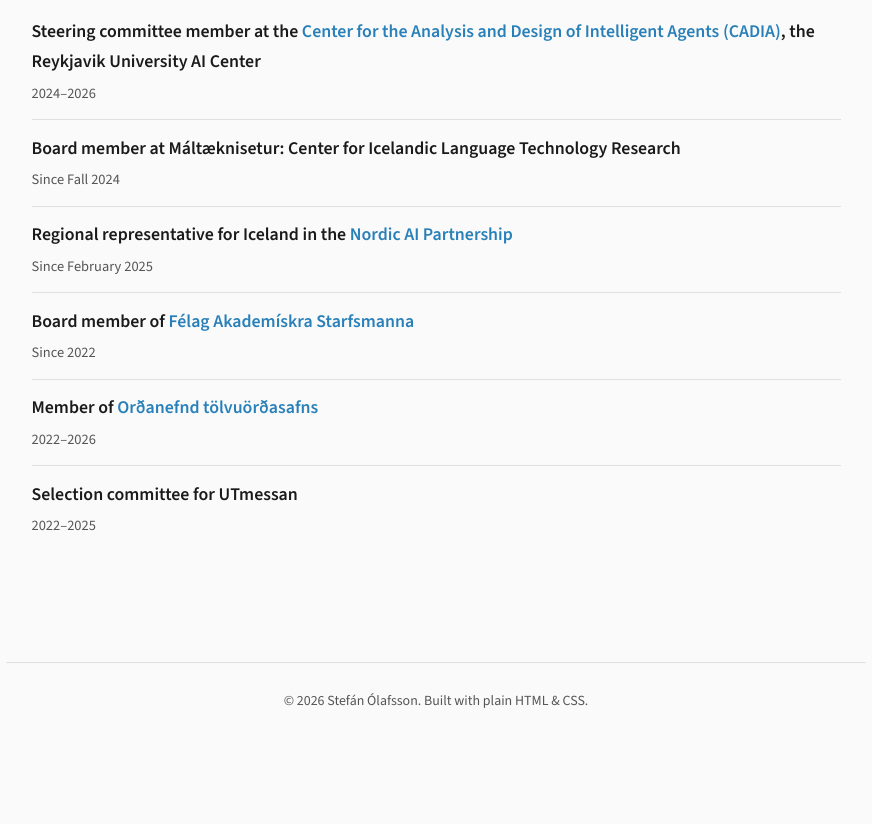
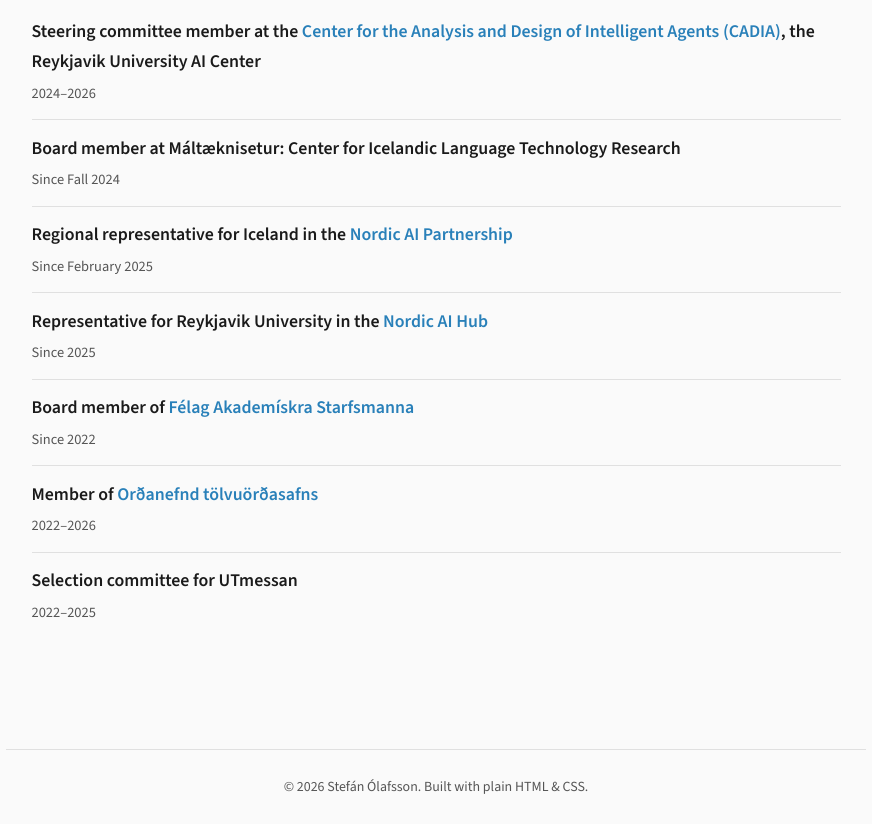
Before and after one commit to stefanolafsson/homepage, a plain HTML site: page service.html in a window 1280 px wide. Shown: the part 1592-2416 px from the top of the page, without its empty margins (204-1076 px from the left). Before the commit the page ends 2330 px from the top, so only its background shows below. Drawn offline with nearby package versions, Linux system fonts and the light colour scheme.

Commit message:
Add Nordic AI Hub representative to Other Service
Also removes the stale TODO comment that tracked this role.

Co-Authored-By: Claude Opus 5 <noreply@anthropic.com>

```diff
--- a/service.html
+++ b/service.html
@@ -70,7 +70,6 @@
           <p class="item-meta">N&yacute;sk&ouml;punarsj&oacute;&eth;ur n&aacute;msmanna &middot; 2022</p>
         </li>
         <!-- Co-writer of multiple start-up grants. For Careflux: Sproti, Vöxtur x2, Markáætlun í máltækni, Markaðsþróun. For Rekovy: Sproti. -->
-        <!-- Since June 2025, representative for Iceland (CADIA) in the Nordic AI Hub: https://nordicaihub.org -->
 
       </ul>
 
@@ -97,6 +96,10 @@
           <p class="item-meta">Since February 2025</p>
         </li>
         <li>
+          <h3>Representative for Reykjavik University in the <a href="https://nordicaihub.org" target="_blank" rel="noopener">Nordic AI Hub</a></h3>
+          <p class="item-meta">Since 2025</p>
+        </li>
+        <li>
           <h3>Board member of <a href="https://www.fast-hr.is" target="_blank" rel="noopener">F&eacute;lag Akadem&iacute;skra Starfsmanna</a></h3>
           <p class="item-meta">Since 2022</p>
         </li>
```
